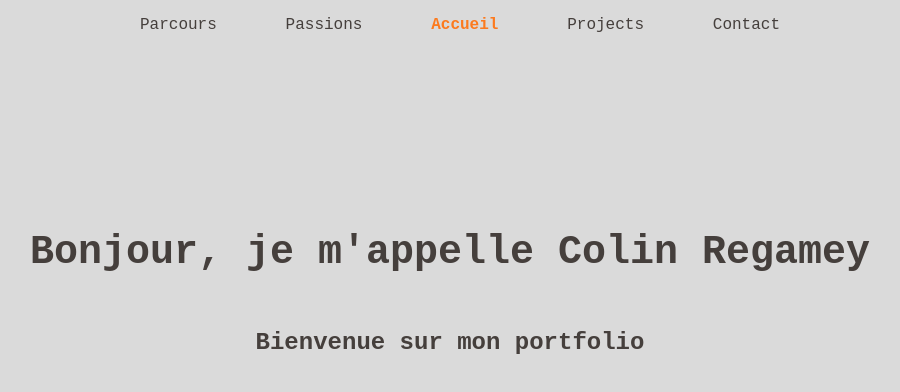
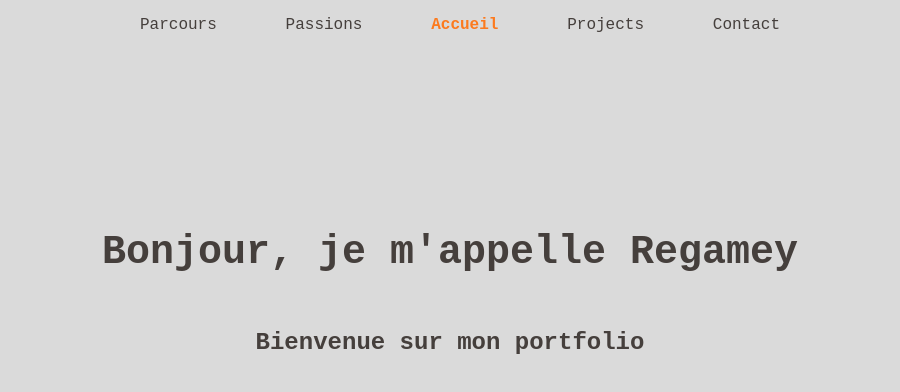
Before and after one commit to ColinRgm/myReactPortfolio, a React (Vite) app: page / in a window 1280 px wide. Shown: the top 392 px of the page, without its empty margins (190-1090 px from the left). Built offline with nearby package versions, Linux system fonts and the light colour scheme.

Commit message:
test: trying to push

```diff
--- a/src/pages/HomePage.jsx
+++ b/src/pages/HomePage.jsx
@@ -54,7 +54,7 @@ function HomePage() {
         <div style={ content }>
 
             <h1 style={ content.titleStyle }>
-                <Typewriter text="Bonjour, je m'appelle Colin Regamey" delay={ 150 }/>
+                <Typewriter text="Bonjour, je m'appelle Regamey" delay={ 150 }/>
             </h1>
 
             <h2>Bienvenue sur mon portfolio</h2>
```
